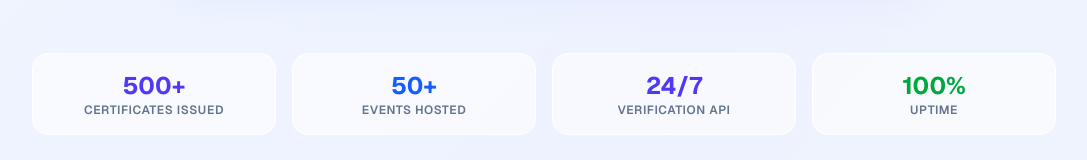
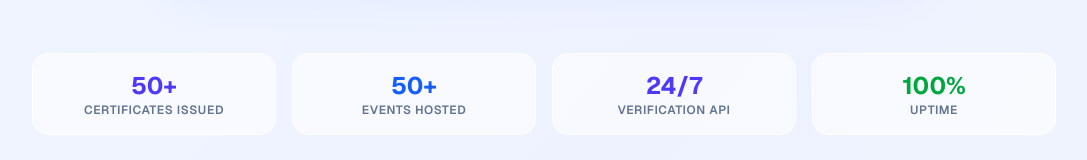
Before and after one commit to Abhijit12322/IEEEDU-Certificate-Database, a Next.js app: page / in a window 1280 px wide. Shown: the part 557-717 px from the top of the page, without its empty margins (96-1183 px from the left). Built offline with nearby package versions, Linux system fonts and the light colour scheme.

Commit message:
Update app

```diff
--- a/app/page.tsx
+++ b/app/page.tsx
@@ -1,10 +1,8 @@
 'use client';
 import React, { useState } from 'react';
-// 1. Added Next.js Image component for optimization
 import Image from 'next/image';
 import {
   Search,
-  // Database, <--- Removed this unused import
   FileText,
   Image as ImageIcon,
   Loader2,
@@ -85,7 +83,6 @@
   return (
     <div className="min-h-screen bg-gradient-to-br from-blue-50 via-indigo-50 to-slate-100 font-sans text-slate-900 overflow-x-hidden flex flex-col">
 
-      {/* Background Ambience */}
       <div className="absolute inset-0 z-0 overflow-hidden pointer-events-none">
         <div className="absolute top-0 left-1/2 -translate-x-1/2 w-full h-96 bg-gradient-to-b from-blue-100/50 to-transparent opacity-50"></div>
       </div>
@@ -95,7 +92,6 @@
         {/* Branding & Header */}
         <div className="text-center max-w-4xl mx-auto mb-16 animate-[fade-in-up_0.6s_ease-out_both]">
 
-          {/* --- LOCAL LOGO SECTION (Fixed with Next.js Image) --- */}
           <div className="flex justify-center mb-8">
             <Image
               src="/4.png"
@@ -160,7 +156,7 @@
             {/* Stats Bar */}
             <div className="grid grid-cols-2 md:grid-cols-4 gap-4 max-w-5xl mx-auto mb-20">
               <div className="bg-white/60 p-4 rounded-2xl border border-white text-center">
-                <div className="text-2xl font-bold text-indigo-600">500+</div>
+                <div className="text-2xl font-bold text-indigo-600">50+</div>
                 <div className="text-xs text-slate-500 font-semibold uppercase tracking-wider">Certificates Issued</div>
               </div>
               <div className="bg-white/60 p-4 rounded-2xl border border-white text-center">
@@ -336,7 +332,6 @@
             </div>
             <h3 className="text-xl font-bold text-slate-900">No Records Found</h3>
             <p className="text-slate-500 mt-2 max-w-sm mx-auto">
-              {/* Fixed: couldn't -> couldn&apos;t */}
               We couldn&apos;t find a certificate matching that Serial ID. Please check the ID on your document and try again.
             </p>
             <button
@@ -349,11 +344,10 @@
         )}
       </main>
 
-      {/* Footer - Simplified (Links Removed) */}
+
       <footer className="bg-white border-t border-slate-200 py-12 mt-auto relative z-10">
         <div className="max-w-7xl mx-auto px-4 sm:px-6 lg:px-8 flex flex-col items-center justify-center text-center">
 
-          {/* Branding - Centered */}
           <div className="flex items-center gap-2 mb-4">
             <div className="bg-indigo-600 p-1.5 rounded-lg">
               <ShieldCheck className="w-6 h-6 text-white" />
@@ -365,7 +359,6 @@
             The official digital credential verification system for the IEEE Student Branch. Dedicated to maintaining the integrity of academic and professional achievements.
           </p>
 
-          {/* Copyright & Icons */}
           <div className="w-full border-t border-slate-100 pt-8 flex flex-col md:flex-row justify-between items-center gap-4">
             <p className="text-slate-400 text-sm">
               © {new Date().getFullYear()} IEEE Student Branch. All rights reserved.
```
